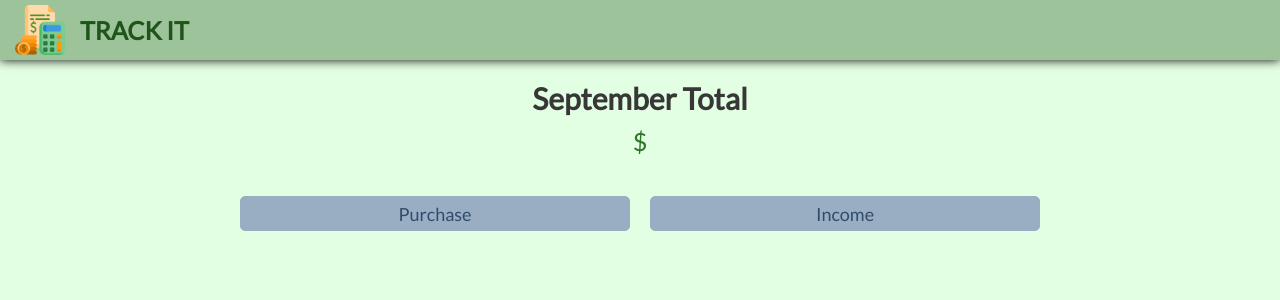
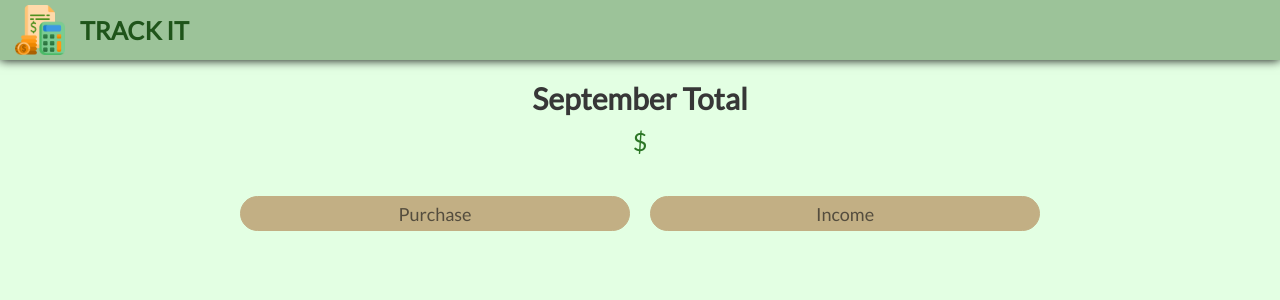
Before and after one commit to Spencerhf/budgeting-app-client, a React (Create React App) app: page / in a window 1280 px wide. Shown: the top 300 px of the page. Built offline with nearby package versions, Linux system fonts and the light colour scheme; no server answers.

Commit message:
Messing with colors

```diff
--- a/src/App.css
+++ b/src/App.css
@@ -42,7 +42,7 @@ header h2 {
   transition: .25s;
   font-size: 18px;
   font-family: lato;
-  border-radius: 5px;
+  border-radius: 25px;
 }
 .primary-button {
   background-color: #9cc399;
@@ -50,9 +50,9 @@ header h2 {
   color: #003a00;
 }
 .secondary-button {
-  background-color: #99aec3;
-  border: 1px solid #99aec3;
-  color: #2f4c6a;
+  background-color: #c2af84;
+  border: 1px solid #c2af84;
+  color: #544d3e;
   width: 100%;
 }
 .secondary-active {
--- a/src/components/add-line-item.component.js
+++ b/src/components/add-line-item.component.js
@@ -26,13 +26,13 @@ export default function AddLineItem({ getList, totalFunction }) {
       document.getElementById("purchase-selection").style.backgroundColor =
         "transparent";
       document.getElementById("income-selection").style.backgroundColor =
-        "#99aec3";
+        "#c2af84";
     } else {
       isPurchase = false;
       document.getElementById("income-selection").style.backgroundColor =
         "transparent";
       document.getElementById("purchase-selection").style.backgroundColor =
-        "#99aec3";
+        "#c2af84";
     }
     document.getElementById("add-item__form").style.display = "block";
   };
@@ -40,9 +40,9 @@ export default function AddLineItem({ getList, totalFunction }) {
   const closeTypeSelect = () => {
     document.getElementById("add-item__form").style.display = "none";
     document.getElementById("income-selection").style.backgroundColor =
-      "#99aec3";
+      "#c2af84";
     document.getElementById("purchase-selection").style.backgroundColor =
-      "#99aec3";
+      "#c2af84";
   };
 
   return (
```
